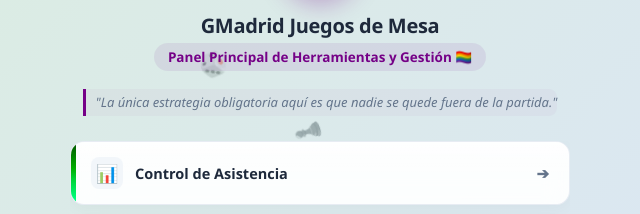
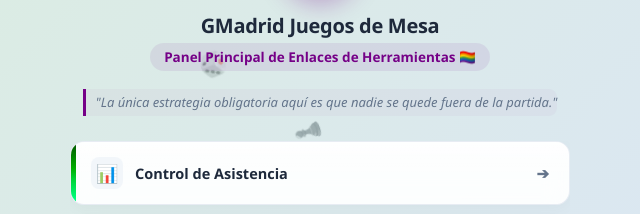
Before and after one commit to Dasanfer/mainhub_gmadrid, a plain HTML site: page index.html in a window 1280 px wide. Shown: the part 177-391 px from the top of the page, 320-960 px from the left. Drawn offline with Linux system fonts and the light colour scheme.

Commit message:
Update index.html

```diff
--- a/index.html
+++ b/index.html
@@ -19,7 +19,7 @@
 <circle cx="42" cy="42" r="3.5" fill="black"/>
 </svg>'>
 
-<title>Hub Central de Gestión - GMadrid Juegos de Mesa</title>
+<title>Hub Central de Enlaces - GMadrid Juegos de Mesa</title>
 
 <style>
 :root {
@@ -464,7 +464,7 @@ body::after {
     <header class="hub-profile">
         <div class="hub-avatar">🎲</div>
         <h1>GMadrid Juegos de Mesa</h1>
-        <p>Panel Principal de Herramientas y Gestión 🏳️‍🌈</p>
+        <p>Panel Principal de Enlaces de Herramientas 🏳️‍🌈</p>
         <blockquote id="fraseDinamica"></blockquote>
     </header>
 
```
